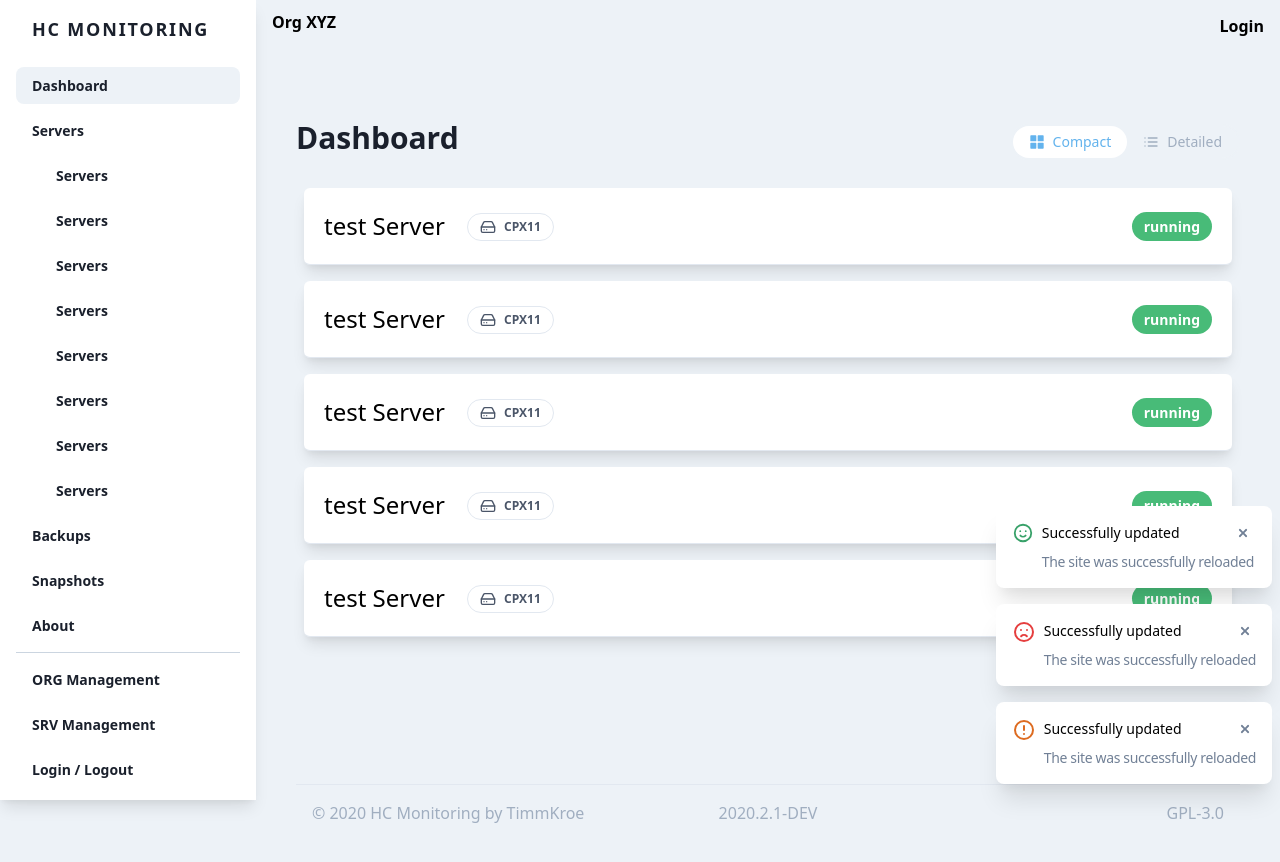
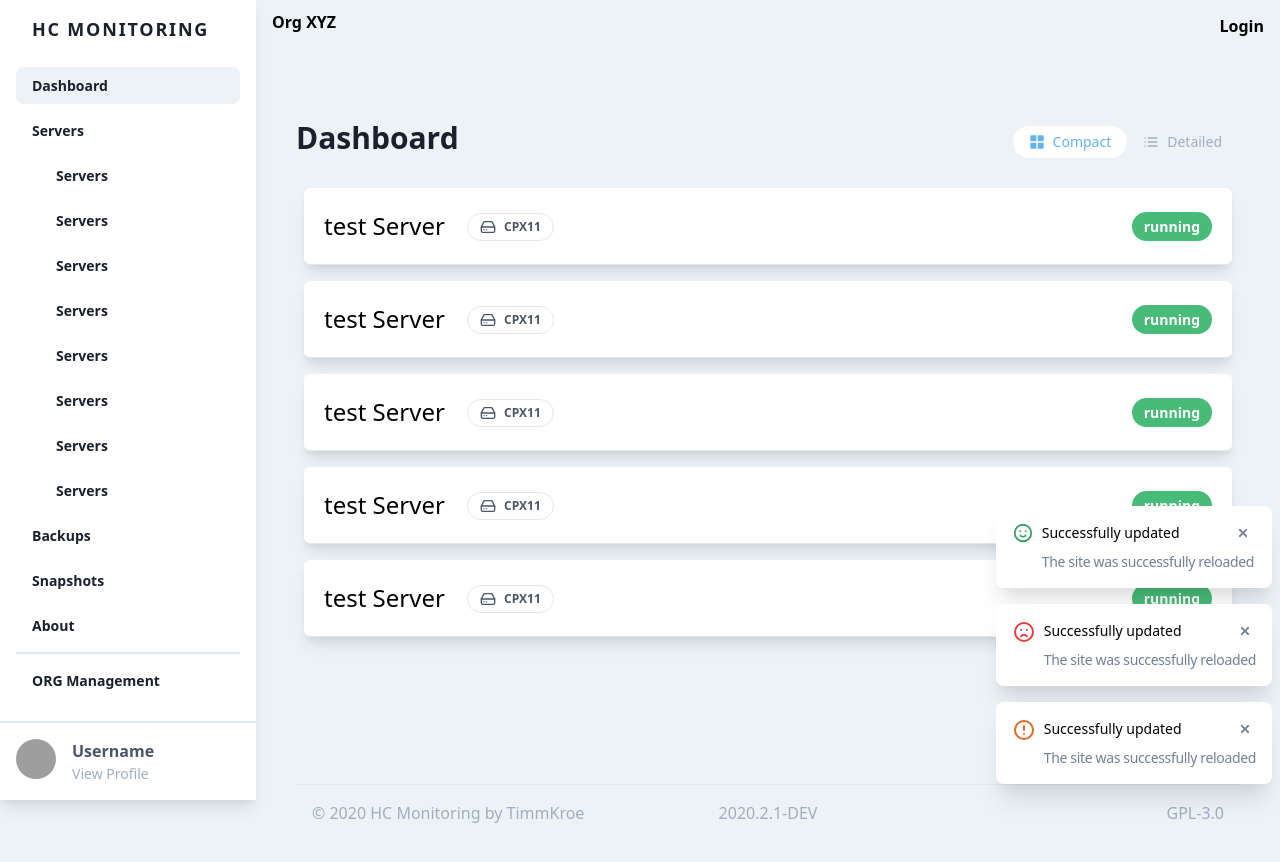
Before and after one commit to TimmKroe/HCMonitoring.WebAPP, a Vue app: page / in a window 1280 px wide. Shown: the top 862 px of the page. Built offline with nearby package versions, Linux system fonts and the light colour scheme; grey boxes are pictures that could not be loaded.

Commit message:
reworked sidebar a bit
Signed-off-by: TimmKroe <kroeger.timm@gmx.de>

```diff
--- a/package.json
+++ b/package.json
@@ -6,7 +6,7 @@
     "serve": "vue-cli-service serve",
     "build": "vue-cli-service build",
     "lint": "vue-cli-service lint",
-    "test": "echo no tests"
+    "unit": "echo no tests"
   },
   "dependencies": {
     "core-js": "^3.6.4",
--- a/src/components/SidebarNavigation.vue
+++ b/src/components/SidebarNavigation.vue
@@ -5,52 +5,87 @@
                href="#">HC Monitoring</a>
             <button class="rounded-lg md:hidden rounded-lg focus:outline-none focus:shadow-outline">
                 <svg class="w-6 h-6" fill="currentColor" viewBox="0 0 20 20">
-                    <path @click="toggleNav" clip-rule="evenodd" d="M3 5a1 1 0 011-1h12a1 1 0 110 2H4a1 1 0 01-1-1zM3 10a1 1 0 011-1h12a1 1 0 110 2H4a1 1 0 01-1-1zM9 15a1 1 0 011-1h6a1 1 0 110 2h-6a1 1 0 01-1-1z"
+                    <path @click="toggleNav" clip-rule="evenodd"
+                          d="M3 5a1 1 0 011-1h12a1 1 0 110 2H4a1 1 0 01-1-1zM3 10a1 1 0 011-1h12a1 1 0 110 2H4a1 1 0 01-1-1zM9 15a1 1 0 011-1h6a1 1 0 110 2h-6a1 1 0 01-1-1z"
                           fill-rule="evenodd"
                           v-if="!open"></path>
-                    <path @click="toggleNav" clip-rule="evenodd" d="M4.293 4.293a1 1 0 011.414 0L10 8.586l4.293-4.293a1 1 0 111.414 1.414L11.414 10l4.293 4.293a1 1 0 01-1.414 1.414L10 11.414l-4.293 4.293a1 1 0 01-1.414-1.414L8.586 10 4.293 5.707a1 1 0 010-1.414z"
+                    <path @click="toggleNav" clip-rule="evenodd"
+                          d="M4.293 4.293a1 1 0 011.414 0L10 8.586l4.293-4.293a1 1 0 111.414 1.414L11.414 10l4.293 4.293a1 1 0 01-1.414 1.414L10 11.414l-4.293 4.293a1 1 0 01-1.414-1.414L8.586 10 4.293 5.707a1 1 0 010-1.414z"
                           fill-rule="evenodd"
                           v-if="open"></path>
                 </svg>
             </button>
         </div>
-        <nav v-if="open"
-             class="flex-grow md:block px-4 pb-4 md:pb-0 md:overflow-y-auto">
-            <div class="divide-y divide-gray-400">
+        <nav class="flex-grow md:block px-4 pb-4 md:pb-0 md:overflow-y-auto"
+             v-if="open">
+            <div class="">
                 <div class="mb-2">
-                    <a :class="$route.path === '/' ? 'bg-gray-200 dark-mode:bg-gray-700' : 'bg-transparent dark-mode:bg-transparent'" class="block px-4 py-2 mt-2 text-sm font-semibold text-gray-900 rounded-lg dark-mode:hover:bg-gray-600 dark-mode:focus:bg-gray-600 dark-mode:focus:text-white dark-mode:hover:text-white dark-mode:text-gray-200 hover:text-gray-900 focus:text-gray-900 hover:bg-gray-200 focus:bg-gray-200 focus:outline-none focus:shadow-outline"
+                    <a :class="$route.path === '/' ? 'bg-gray-200 dark-mode:bg-gray-700' : 'bg-transparent dark-mode:bg-transparent'"
+                       class="block px-4 py-2 mt-2 text-sm font-semibold text-gray-900 rounded-lg dark-mode:hover:bg-gray-600 dark-mode:focus:bg-gray-600 dark-mode:focus:text-white dark-mode:hover:text-white dark-mode:text-gray-200 hover:text-gray-900 focus:text-gray-900 hover:bg-gray-200 focus:bg-gray-200 focus:outline-none focus:shadow-outline"
                        href="/">Dashboard</a>
-                    <a  class="block px-4 py-2 mt-2 text-sm font-semibold text-gray-900 rounded-lg dark-mode:hover:bg-gray-600 dark-mode:focus:bg-gray-600 dark-mode:focus:text-white dark-mode:hover:text-white dark-mode:text-gray-200 hover:text-gray-900 focus:text-gray-900 hover:bg-gray-200 focus:bg-gray-200 focus:outline-none focus:shadow-outline"
+                    <a class="block px-4 py-2 mt-2 text-sm font-semibold text-gray-900 rounded-lg dark-mode:hover:bg-gray-600 dark-mode:focus:bg-gray-600 dark-mode:focus:text-white dark-mode:hover:text-white dark-mode:text-gray-200 hover:text-gray-900 focus:text-gray-900 hover:bg-gray-200 focus:bg-gray-200 focus:outline-none focus:shadow-outline"
                     >Servers</a>
-                    <div class="ml-6" v-for="(server, i) in 8" :key="i">
-                        <a :class="$router.currentRoute.path === '/servers/d' ? 'bg-gray-200 dark-mode:bg-gray-700' : 'bg-transparent dark-mode:bg-transparent'" class="block px-4 py-2 mt-2 text-sm font-semibold text-gray-900 bg-transparent rounded-lg dark-mode:bg-transparent dark-mode:hover:bg-gray-600 dark-mode:focus:bg-gray-600 dark-mode:focus:text-white dark-mode:hover:text-white dark-mode:text-gray-200 hover:text-gray-900 focus:text-gray-900 hover:bg-gray-200 focus:bg-gray-200 focus:outline-none focus:shadow-outline"
-                           :href="'/servers/d'">Servers</a>
+                    <div :key="i" class="ml-6" v-for="(server, i) in 8">
+                        <a :class="$router.currentRoute.path === '/servers/d' ? 'bg-gray-200 dark-mode:bg-gray-700' : 'bg-transparent dark-mode:bg-transparent'"
+                           :href="'/servers/d'"
+                           class="block px-4 py-2 mt-2 text-sm font-semibold text-gray-900 bg-transparent rounded-lg dark-mode:bg-transparent dark-mode:hover:bg-gray-600 dark-mode:focus:bg-gray-600 dark-mode:focus:text-white dark-mode:hover:text-white dark-mode:text-gray-200 hover:text-gray-900 focus:text-gray-900 hover:bg-gray-200 focus:bg-gray-200 focus:outline-none focus:shadow-outline">Servers</a>
                     </div>
-                    <a :class="$route.path === '/backups' ? 'bg-gray-200 dark-mode:bg-gray-700' : 'bg-transparent dark-mode:bg-transparent'"  class="block px-4 py-2 mt-2 text-sm font-semibold text-gray-900 bg-transparent rounded-lg dark-mode:bg-transparent dark-mode:hover:bg-gray-600 dark-mode:focus:bg-gray-600 dark-mode:focus:text-white dark-mode:hover:text-white dark-mode:text-gray-200 hover:text-gray-900 focus:text-gray-900 hover:bg-gray-200 focus:bg-gray-200 focus:outline-none focus:shadow-outline"
+                    <a :class="$route.path === '/backups' ? 'bg-gray-200 dark-mode:bg-gray-700' : 'bg-transparent dark-mode:bg-transparent'"
+                       class="block px-4 py-2 mt-2 text-sm font-semibold text-gray-900 bg-transparent rounded-lg dark-mode:bg-transparent dark-mode:hover:bg-gray-600 dark-mode:focus:bg-gray-600 dark-mode:focus:text-white dark-mode:hover:text-white dark-mode:text-gray-200 hover:text-gray-900 focus:text-gray-900 hover:bg-gray-200 focus:bg-gray-200 focus:outline-none focus:shadow-outline"
                        href="/backups">Backups</a>
-                    <a :class="$route.path === '/snapshots' ? 'bg-gray-200 dark-mode:bg-gray-700' : 'bg-transparent dark-mode:bg-transparent'" class="block px-4 py-2 mt-2 text-sm font-semibold text-gray-900 bg-transparent rounded-lg dark-mode:bg-transparent dark-mode:hover:bg-gray-600 dark-mode:focus:bg-gray-600 dark-mode:focus:text-white dark-mode:hover:text-white dark-mode:text-gray-200 hover:text-gray-900 focus:text-gray-900 hover:bg-gray-200 focus:bg-gray-200 focus:outline-none focus:shadow-outline"
+                    <a :class="$route.path === '/snapshots' ? 'bg-gray-200 dark-mode:bg-gray-700' : 'bg-transparent dark-mode:bg-transparent'"
+                       class="block px-4 py-2 mt-2 text-sm font-semibold text-gray-900 bg-transparent rounded-lg dark-mode:bg-transparent dark-mode:hover:bg-gray-600 dark-mode:focus:bg-gray-600 dark-mode:focus:text-white dark-mode:hover:text-white dark-mode:text-gray-200 hover:text-gray-900 focus:text-gray-900 hover:bg-gray-200 focus:bg-gray-200 focus:outline-none focus:shadow-outline"
                        href="/snapshots">Snapshots</a>
-                    <a :class="$route.path === '/about' ? 'bg-gray-200 dark-mode:bg-gray-700' : 'bg-transparent dark-mode:bg-transparent'" class="block px-4 py-2 mt-2 text-sm font-semibold text-gray-900 bg-transparent rounded-lg dark-mode:bg-transparent dark-mode:hover:bg-gray-600 dark-mode:focus:bg-gray-600 dark-mode:focus:text-white dark-mode:hover:text-white dark-mode:text-gray-200 hover:text-gray-900 focus:text-gray-900 hover:bg-gray-200 focus:bg-gray-200 focus:outline-none focus:shadow-outline"
+                    <a :class="$route.path === '/about' ? 'bg-gray-200 dark-mode:bg-gray-700' : 'bg-transparent dark-mode:bg-transparent'"
+                       class="block px-4 py-2 mt-2 text-sm font-semibold text-gray-900 bg-transparent rounded-lg dark-mode:bg-transparent dark-mode:hover:bg-gray-600 dark-mode:focus:bg-gray-600 dark-mode:focus:text-white dark-mode:hover:text-white dark-mode:text-gray-200 hover:text-gray-900 focus:text-gray-900 hover:bg-gray-200 focus:bg-gray-200 focus:outline-none focus:shadow-outline"
                        href="/about">About</a>
                 </div>
 
 
-                <div class="">
-                    <a :class="$route.path === '/org-management' ? 'bg-gray-200 dark-mode:bg-gray-700' : 'bg-transparent dark-mode:bg-transparent'" class="block px-4 py-2 mt-2 text-sm font-semibold text-gray-900 bg-transparent rounded-lg dark-mode:bg-transparent dark-mode:hover:bg-gray-600 dark-mode:focus:bg-gray-600 dark-mode:focus:text-white dark-mode:hover:text-white dark-mode:text-gray-200 hover:text-gray-900 focus:text-gray-900 hover:bg-gray-200 focus:bg-gray-200 focus:outline-none focus:shadow-outline"
+                <div class="border-t-2">
+                    <a :class="$route.path === '/org-management' ? 'bg-gray-200 dark-mode:bg-gray-700' : 'bg-transparent dark-mode:bg-transparent'"
+                       class="block px-4 py-2 mt-2 text-sm font-semibold text-gray-900 bg-transparent rounded-lg dark-mode:bg-transparent dark-mode:hover:bg-gray-600 dark-mode:focus:bg-gray-600 dark-mode:focus:text-white dark-mode:hover:text-white dark-mode:text-gray-200 hover:text-gray-900 focus:text-gray-900 hover:bg-gray-200 focus:bg-gray-200 focus:outline-none focus:shadow-outline"
                        href="/org-management">ORG Management</a>
-                    <a :class="$route.path === '/srv-management' ? 'bg-gray-200 dark-mode:bg-gray-700' : 'bg-transparent dark-mode:bg-transparent'" class="block px-4 py-2 mt-2 text-sm font-semibold text-gray-900 bg-transparent rounded-lg dark-mode:bg-transparent dark-mode:hover:bg-gray-600 dark-mode:focus:bg-gray-600 dark-mode:focus:text-white dark-mode:hover:text-white dark-mode:text-gray-200 hover:text-gray-900 focus:text-gray-900 hover:bg-gray-200 focus:bg-gray-200 focus:outline-none focus:shadow-outline"
+                    <a :class="$route.path === '/srv-management' ? 'bg-gray-200 dark-mode:bg-gray-700' : 'bg-transparent dark-mode:bg-transparent'"
+                       class="block px-4 py-2 mt-2 text-sm font-semibold text-gray-900 bg-transparent rounded-lg dark-mode:bg-transparent dark-mode:hover:bg-gray-600 dark-mode:focus:bg-gray-600 dark-mode:focus:text-white dark-mode:hover:text-white dark-mode:text-gray-200 hover:text-gray-900 focus:text-gray-900 hover:bg-gray-200 focus:bg-gray-200 focus:outline-none focus:shadow-outline"
                        href="/srv-management">SRV Management</a>
-                    <a :class="$route.path === '/login' ? 'bg-gray-200 dark-mode:bg-gray-700' : 'bg-transparent dark-mode:bg-transparent'" class="block px-4 py-2 mt-2 text-sm font-semibold text-gray-900 bg-transparent rounded-lg dark-mode:bg-transparent dark-mode:hover:bg-gray-600 dark-mode:focus:bg-gray-600 dark-mode:focus:text-white dark-mode:hover:text-white dark-mode:text-gray-200 hover:text-gray-900 focus:text-gray-900 hover:bg-gray-200 focus:bg-gray-200 focus:outline-none focus:shadow-outline"
-                       href="/login">Login / Logout</a>
                 </div>
             </div>
         </nav>
+        <div class="flex-shrink-0 pl-4 pr-8 py-4 items-center  border-t-2">
+            <div v-if="!Authenticated" class="flex flex-row">
+                <img alt=""
+                     class="h-10 w-10 rounded-full"
+                     src="https://images.unsplash.com/photo-1472099645785-5658abf4ff4e?ixlib=rb-1.2.1&ixid=eyJhcHBfaWQiOjEyMDd9&auto=format&fit=facearea&facepad=2&w=256&h=256&q=80"/>
+                <div class="flex flex-col ml-4">
+                    <span class="font-bold">Username</span>
+                    <a class="text-sm text-gray-500" href="/profile">View Profile</a>
+                </div>
+            </div>
+            <div v-if="Authenticated">
+                <a :class="$route.path === '/login' ? 'bg-gray-200 dark-mode:bg-gray-700' : 'bg-transparent dark-mode:bg-transparent'"
+                   class="block px-4 mt-2 text-sm font-semibold text-gray-900 bg-transparent rounded-lg dark-mode:bg-transparent dark-mode:hover:bg-gray-600 dark-mode:focus:bg-gray-600 dark-mode:focus:text-white dark-mode:hover:text-white dark-mode:text-gray-200 hover:text-gray-900 focus:text-gray-900 hover:bg-gray-200 focus:bg-gray-200 focus:outline-none focus:shadow-outline"
+                   href="/login">Login</a>
+            </div>
+        </div>
+
     </div>
 </template>
 
 <script>
+    import {mapGetters, mapState} from "vuex";
+
     export default {
         name: "SidebarNavigation",
+        computed: {
+            ...mapState({
+                Authenticated: state => state.application.authenticated
+            }),
+
+            ...mapGetters('application', [
+                'Authenticated'
+            ])
+        },
         data() {
             return {
                 open: true
```
